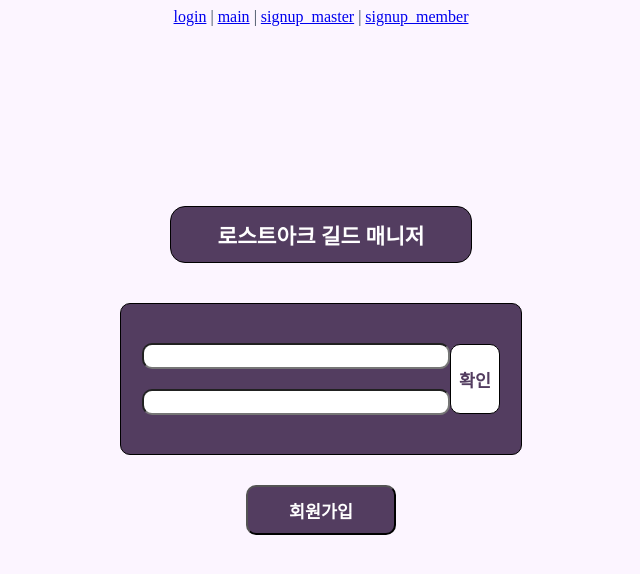
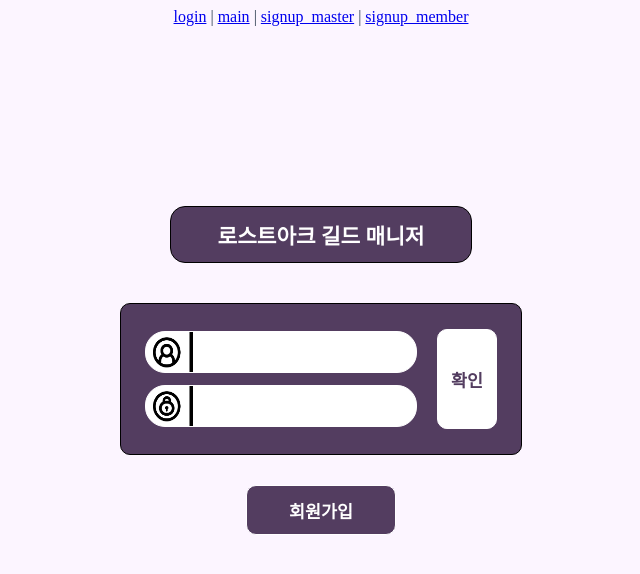
Before and after one commit to muguk04-4/lostArk_guildManager, a Vue app in the folder loagm/: page / in a window 1280 px wide. Shown: the top 574 px of the page, without its empty margins (319-959 px from the left). Built offline with nearby package versions, Linux system fonts and the light colour scheme.

Commit message:
login style set

```diff
--- a/loagm/src/views/LoginView.vue
+++ b/loagm/src/views/LoginView.vue
@@ -12,8 +12,14 @@
     </div>
     <div class="input-layout">
       <div class="inputs">
-        <input type="text" id="userId">
-        <input type="text" id="userPw">
+        <div class="input-id">
+          <img src="../assets/icon/id.png" alt="">
+          <input type="text" id="userId">
+        </div>
+        <div class="input-pw">
+          <img src="../assets/icon/pw.png" alt="">
+          <input type="password" id="userPw">
+        </div>
       </div>
         <button id="logInBtn">확인</button>
     </div>
@@ -53,6 +59,7 @@
     flex-direction: column;
     margin-top: 180px;
   }
+
   .webname-layout {
     background-color: var(--cotainer-bg-color);
     color: white;
@@ -65,6 +72,7 @@
     align-items: center;
     justify-content: center;
   }
+
   .input-layout{
     background-color: var(--cotainer-bg-color);
     display: flex;
@@ -79,32 +87,52 @@
   .inputs{
     display: flex;
     flex-direction: column;
-    justify-content: space-between;
+    justify-content: center;
+    margin-right: 20px;
   }
-  .inputs input{
-    border-radius: 10px;
-    width: 300px;
-    height: 20px;
+  .inputs div{
+    display: flex;
+    justify-content: center;
+    align-items: center;
+    border: 1px solid white;
+    border-radius: 20px;
+    width: 270px;
+    height: 40px;
+    background-color: white;
   }
-  .inputs input:nth-child(2){
-    margin-top: 20px;
+  .inputs div img{
+    width: 40px;
+    height: 40px;
+  }
+  .inputs div input{
+    font-size: 12pt;
+    margin-left: 5px;
+    border: none;
+  }
+  .inputs div input:focus{
+    outline: none;
+  }
+  .inputs div:nth-child(2){
+    margin-top: 12px;
   }
   .input-layout button{
-    border: 1px solid black;
+    border: 1px solid white;
     border-radius: 10px;
     background-color: white;
     color: var(--cotainer-bg-color);
     font-weight: 800;
     font-size: 13pt;
-    width: 50px;
-    height: 70px;
+    width: 60px;
+    height: 100px;
   }
+
   .signup-layout{
     margin-top: 30px;
   }
   .signup-layout button{
     font-weight: 800;
     font-size: 13pt;
+    border: 1px solid white;
     background-color: var(--cotainer-bg-color);
     color: white;
     border-radius: 10px;
```
